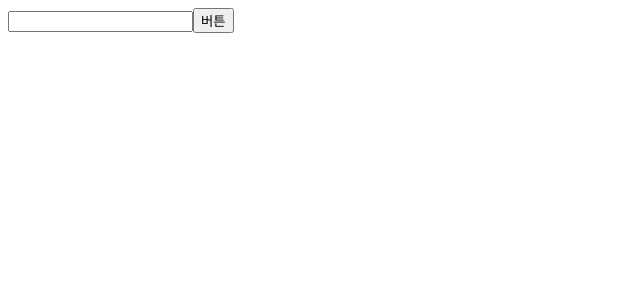
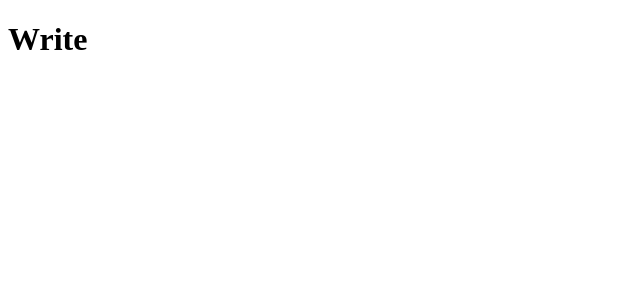
Before and after one commit to steel-hyuk/pick-and-roll, a React (Create React App) app in the folder client/: page /write in a window 1280 px wide. Shown: the top 300 px of the page, without its empty margins (0-640 px from the left). Built offline with nearby package versions, Linux system fonts and the light colour scheme.

Commit message:
Make page & context

```diff
--- a/client/package.json
+++ b/client/package.json
@@ -9,6 +9,7 @@
     "axios": "^0.22.0",
     "react": "^17.0.2",
     "react-dom": "^17.0.2",
+    "react-router-dom": "^5.3.0",
     "react-scripts": "4.0.3",
     "web-vitals": "^1.1.2"
   },
--- a/client/src/App.js
+++ b/client/src/App.js
@@ -1,26 +1,31 @@
-import React, { useState, useCallback } from 'react'
-import api from './api'
+import React, {useContext} from 'react'
+import { BrowserRouter as Router, Route, Switch } from 'react-router-dom'
+import Info from './page/info'
+import Mypage from './page/mypage'
+import Posts from './page/posts'
+import Recipe from './page/recipe'
+import Search from './page/search'
+import Signup from './page/signup'
+import Write from './page/write'
+import { AuthContext } from './context/authContext'
+import { UserContext } from './context/userContext'
 
 function App() {
-  const [text, setText] = useState('')
-
-  const onChangeText = useCallback((event) => {
-    setText(event.target.value)
-  })
-
-  const submitText = async () => {
-    await api.post('/text', {
-      text: text
-    }, {
-      'Content-Type': 'application/json'
-    })
-    .then((res) => console.log('res : ', res))
-  }
-
+  const { isLoggedIn, setIsLoggedIn } = useContext(AuthContext)
+  const { userInfo, setUserInfo } = useContext(UserContext)
   return (
     <div>
-      <input type='text' value={text} onChange={onChangeText} />
-      <button onClick={submitText}>버튼</button>
+      <Router>
+        <Switch>
+          <Route exact path='/' component = { Info }/>
+          <Route exact path='/signup' component = { Signup }/>
+          <Route exact path='/mypage/:id' render = { () => <Mypage userInfo = { userInfo }/> }/>
+          <Route exact path='/write' component = { Write }/>
+          <Route exact path='/recipe' component = { Recipe }/>
+          <Route exact path='/search/:id' component = { Search }/>
+          <Route exact path='/posts' component = { Posts }/>
+        </Switch>
+      </Router>
     </div>
   )
 }
--- /dev/null
+++ b/client/src/context/authContext.jsx
@@ -0,0 +1,15 @@
+import React,{createContext, useState} from 'react'
+
+export const AuthContext = createContext()
+
+export const AuthContextProvider = (props) => {
+    const [isLoggedIn, setIsLoggedIn] = useState(false)
+
+    return (
+        <div>
+            <AuthContext.Provider value={{isLoggedIn, setIsLoggedIn}}>
+                {props.children}
+            </AuthContext.Provider>
+        </div>
+    )
+}
--- /dev/null
+++ b/client/src/context/userContext.jsx
@@ -0,0 +1,15 @@
+import React, { createContext, useState } from 'react'
+
+export const UserContext = createContext()
+
+export const UserContextProvider = (props) => {
+  const [userInfo, setUserInfo] = useState({})
+
+  return (
+    <div>
+      <UserContext.Provider value={{ userInfo, setUserInfo }}>
+        {props.children}
+      </UserContext.Provider>
+    </div>
+  )
+}
--- a/client/src/index.js
+++ b/client/src/index.js
@@ -1,10 +1,16 @@
 import React from 'react'
 import ReactDOM from 'react-dom'
-import App from './App'
+import App from './app'
+import { AuthContextProvider } from './context/authContext'
+import { UserContextProvider } from './context/userContext'
 
 ReactDOM.render(
   <React.StrictMode>
-    <App />
+    <AuthContextProvider>
+      <UserContextProvider>
+        <App />
+      </UserContextProvider>
+    </AuthContextProvider>
   </React.StrictMode>,
   document.getElementById('root')
 )
--- /dev/null
+++ b/client/src/page/info.jsx
@@ -0,0 +1,6 @@
+import React from 'react'
+
+const Info = (props) => {
+  return <h1>Info</h1>
+}
+export default Info
--- /dev/null
+++ b/client/src/page/mypage.jsx
@@ -0,0 +1,7 @@
+import React from 'react'
+
+const Mypage = (props) => {
+  return <h1>Mypage</h1>
+}
+
+export default Mypage
--- /dev/null
+++ b/client/src/page/posts.jsx
@@ -0,0 +1,7 @@
+import React from 'react'
+
+const Posts = (props) => {
+  return <h1>Posts</h1>
+}
+
+export default Posts
--- /dev/null
+++ b/client/src/page/recipe.jsx
@@ -0,0 +1,7 @@
+import React from 'react'
+
+const Recipe = (props) => {
+  return <h1>Recipe</h1>
+}
+
+export default Recipe
--- /dev/null
+++ b/client/src/page/search.jsx
@@ -0,0 +1,7 @@
+import React from 'react'
+
+const Search = (props) => {
+  return <h1>Search</h1>
+}
+
+export default Search
--- /dev/null
+++ b/client/src/page/signup.jsx
@@ -0,0 +1,7 @@
+import React from 'react'
+
+const Signup = (props) => {
+  return <h1>Signup</h1>
+}
+
+export default Signup
--- /dev/null
+++ b/client/src/page/write.jsx
@@ -0,0 +1,6 @@
+import React from 'react'
+
+const Write = (props) => {
+  return <h1>Write</h1>
+}
+export default Write
```
